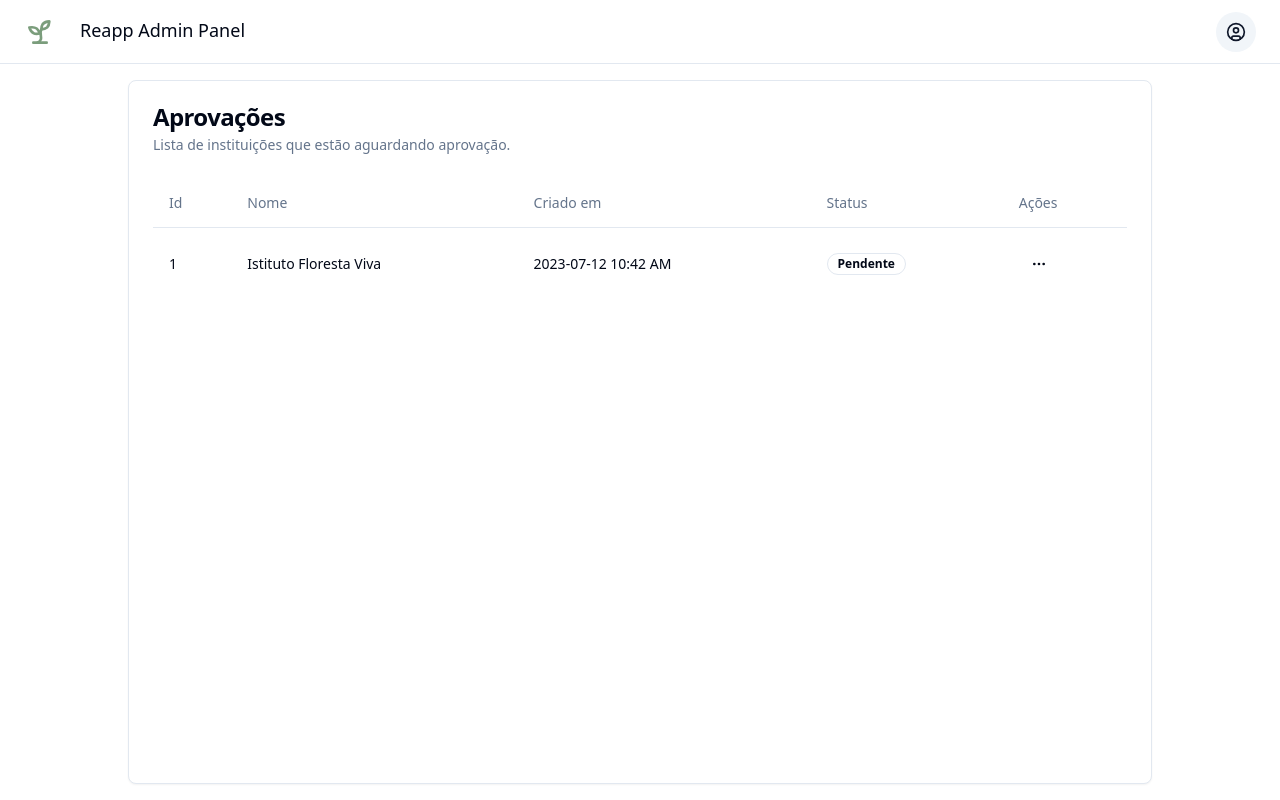
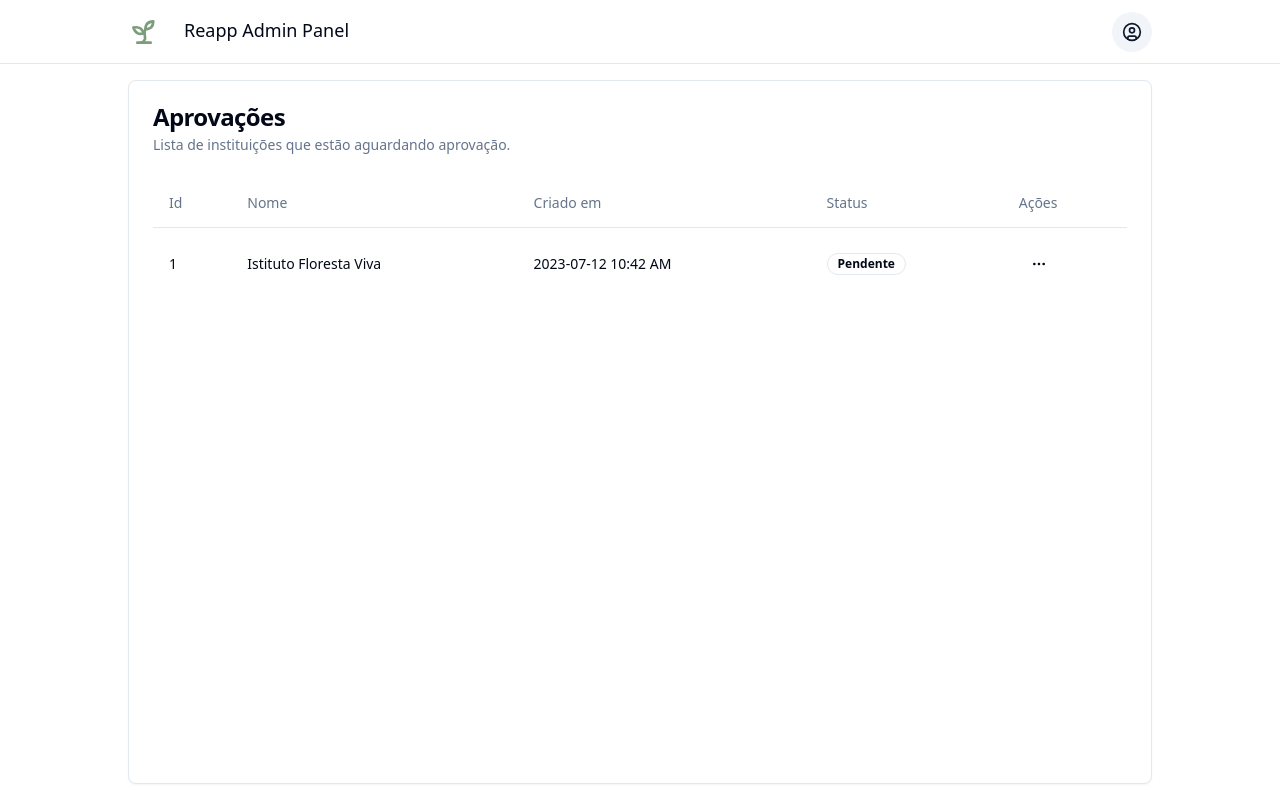
Before and after one commit to ReappMobi/reapp-web-admin, a React (Vite) app: page / in a window 1280 px wide. Built offline with nearby package versions, Linux system fonts and the light colour scheme.

Commit message:
feat: update home-layout styles

```diff
--- a/src/layouts/home-layout.tsx
+++ b/src/layouts/home-layout.tsx
@@ -15,17 +15,18 @@ import {
 export const HomeLayout: React.FC = () => {
   return (
     <div className="flex min-h-screen w-full flex-col">
-      <header className="sticky top-0 flex h-16 items-center gap-4 border-b bg-background px-4 md:px-6 justify-between">
+      <header className="sticky top-0 flex h-16 items-center gap-4 border-b bg-background px-4 md:px-6 ">
+        <div className="flex items-center gap-4 justify-between w-full max-w-screen-lg mx-auto">
           <nav className="gap-6 flex">
             <Link
-            to="#"
+              to="/"
               className="flex items-center gap-2 text-lg font-semibold md:text-base"
             >
               <Sprout className="h-8 w-8 text-reapp-primary" />
               <span className="sr-only">Reapp</span>
             </Link>
             <Link
-            to="#"
+              to="/"
               className="text-foreground transition-colors hover:text-foreground text-lg font-medium"
             >
               Reapp Admin Panel
@@ -47,6 +48,7 @@ export const HomeLayout: React.FC = () => {
               <DropdownMenuItem>Sair</DropdownMenuItem>
             </DropdownMenuContent>
           </DropdownMenu>
+        </div>
       </header>
       <main className="flex-1 flex flex-col items-center justify-center p-4">
         <Outlet />
```
Lines whose indentation alone changed are shown as unchanged.
